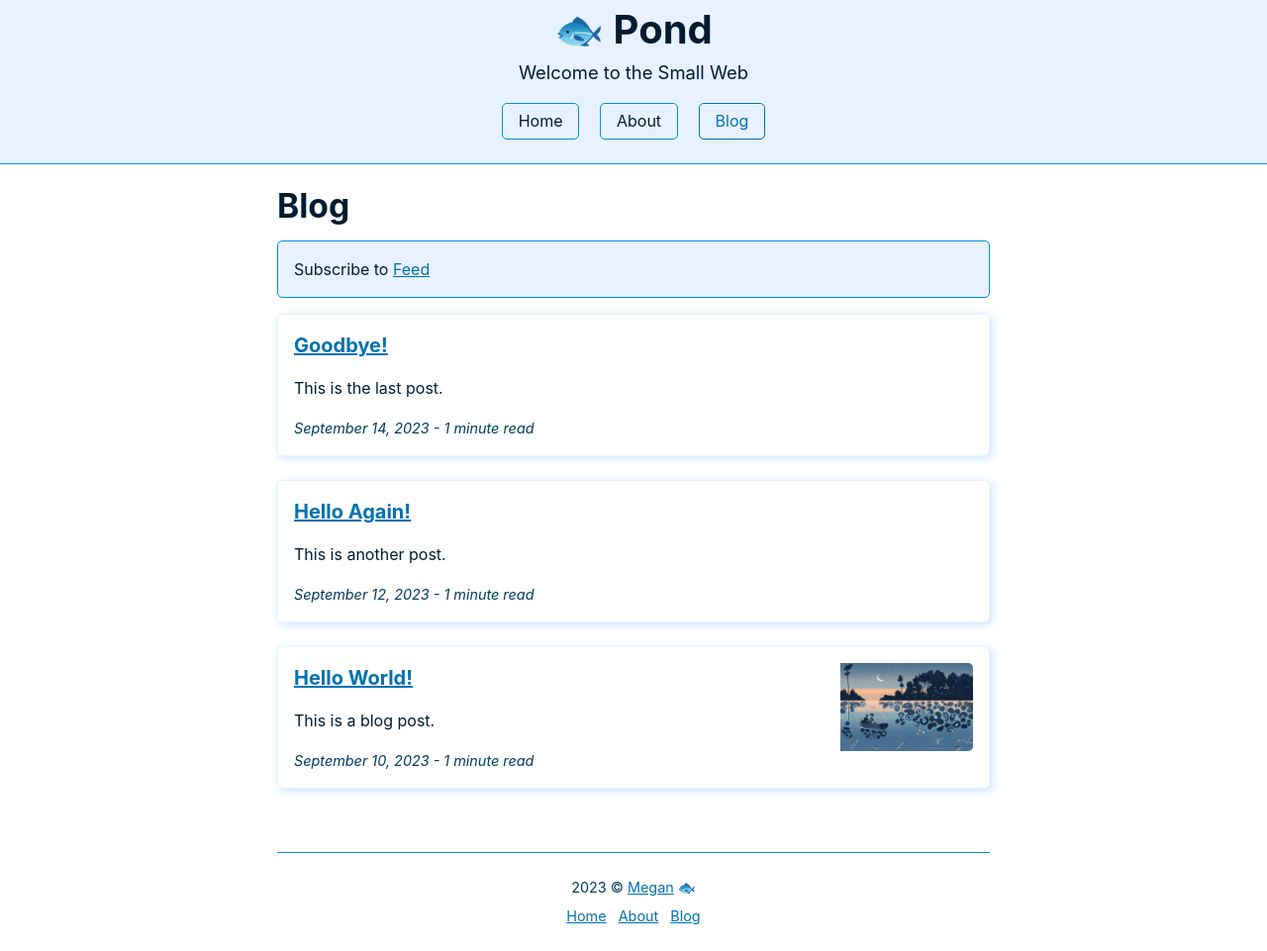
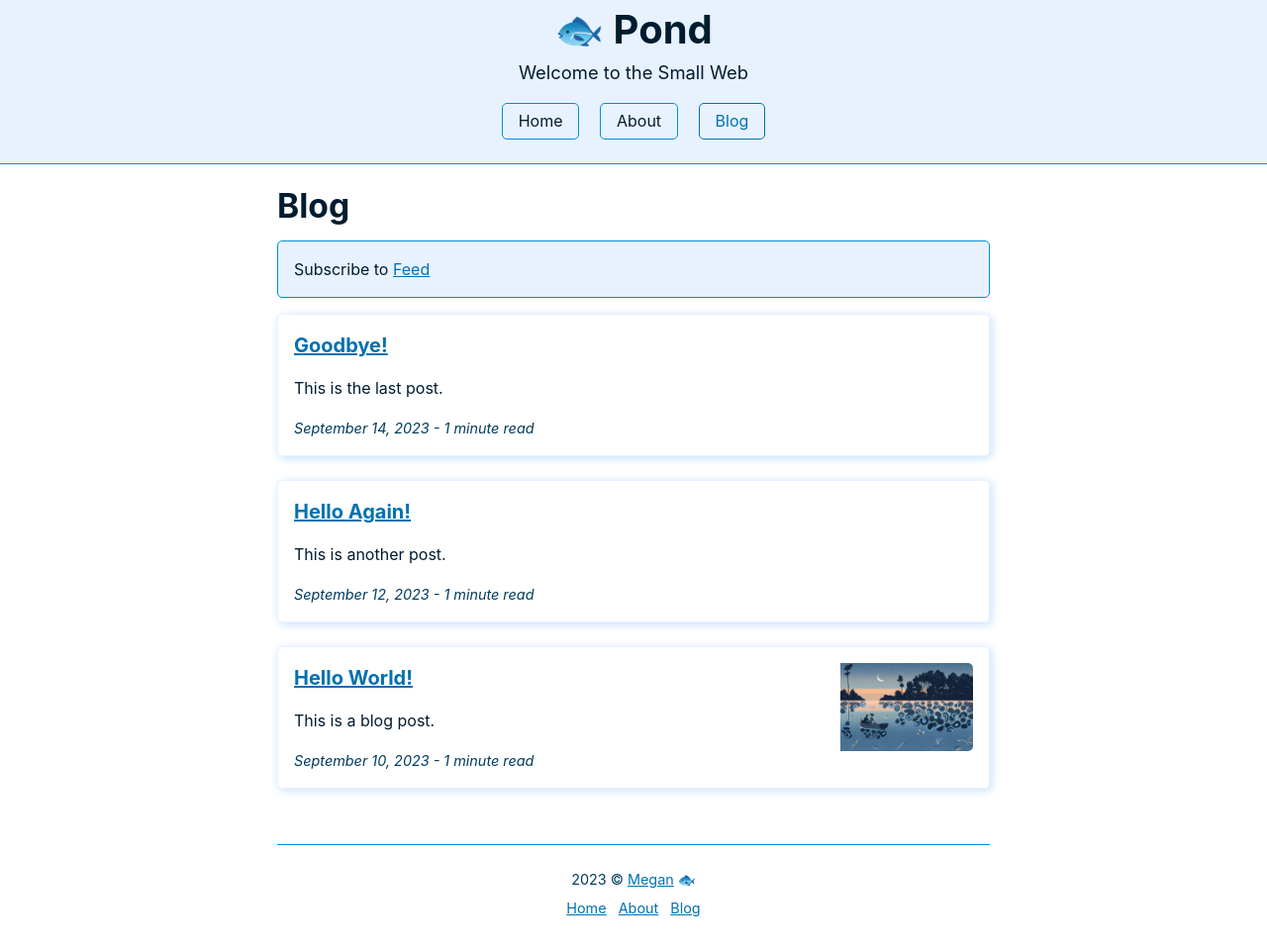
Before and after one commit to megdna/pond, a Jekyll site: the page built from blog.md, in a window 1280 px wide. Shown: the whole page at 99% size. Built offline with Jekyll 4.4.1, drawn with Linux system fonts in a browser that asks for light colours.

Commit message:
Update theme

```diff
--- a/assets/css/style.css
+++ b/assets/css/style.css
@@ -107,7 +107,7 @@
   border-top: 1px solid var(--border);
   color: var(--meta);
   font-size: 0.9rem;
-  margin-top: 1.5rem;
+  margin-top: 1rem;
   padding: 1rem 1rem 1.5rem;
   text-align: center;
 }
@@ -195,6 +195,7 @@
 }
 pre {
   line-height: 1.1;
+  margin: 1rem 0;
   max-width: 100%;
   overflow: auto;
 }
@@ -212,7 +213,6 @@
 article, aside, details, pre {
   border: 1px solid var(--border);
   border-radius: 5px;
-  margin: 1rem 0;
   padding: 1rem;
 }
 
@@ -221,10 +221,8 @@
 }
 
 article {
+  margin: 1rem 0;
   width: 100%;
-}
-article h1:first-child {
-  margin-top: 0;
 }
 article p:last-child {
   margin-bottom: 0;
@@ -232,11 +230,14 @@
 
 aside {
   float: right;
-  margin-inline-start: 1rem;
+  margin: 0 0 0.5rem 0.5rem;
   width: 40%;
 }
 *[dir="rtl"] aside {
   float: left;
+}
+aside h6:first-child {
+  margin-top: 0;
 }
 
 section {
```
Also changed, not shown: assets/css/style.md (+2 -2 lines).
